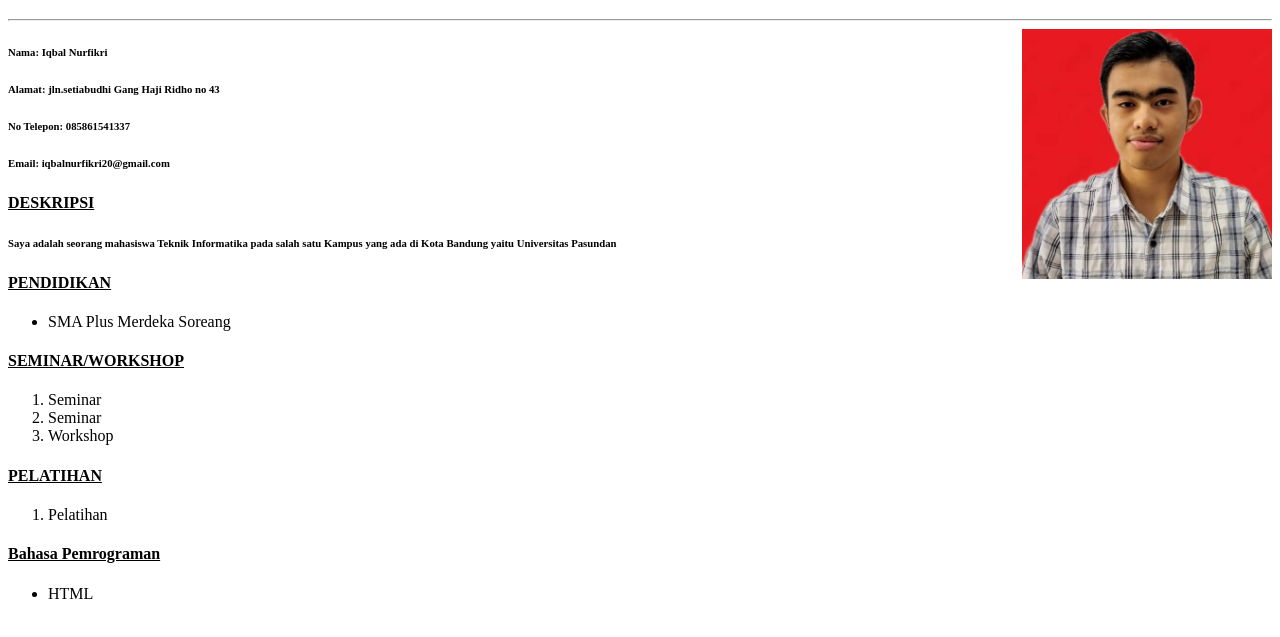
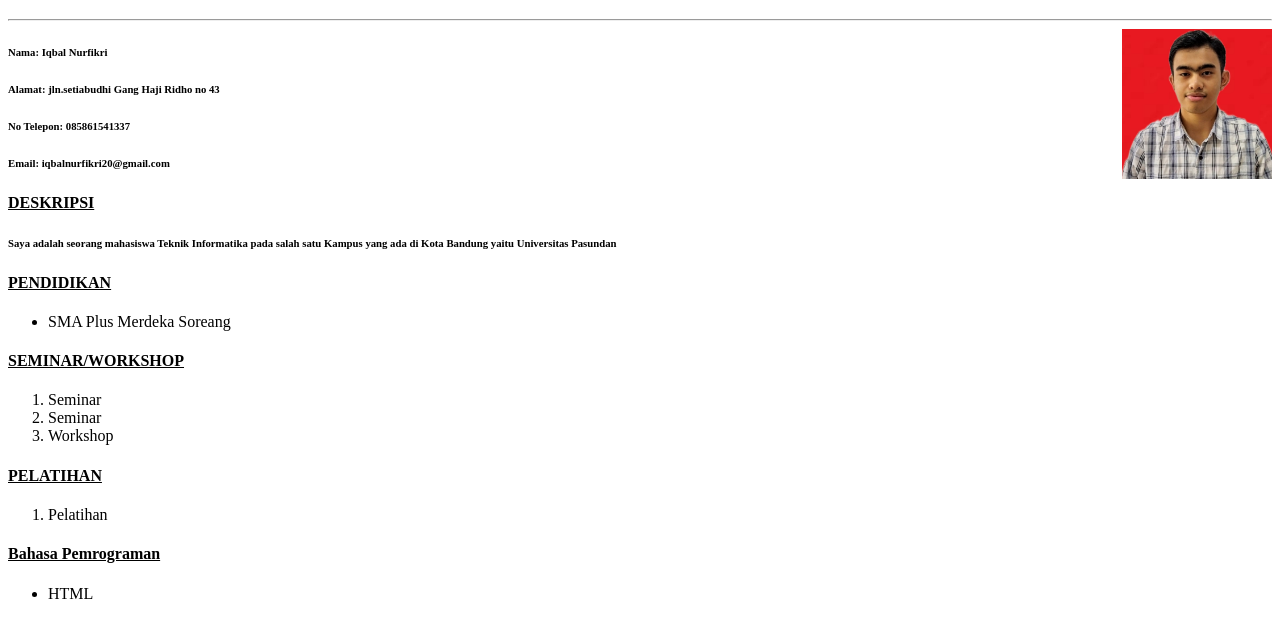
Before and after one commit to MangEakLur/itw2023_233040086, a plain HTML site: page latihan/latihan1/T1233040086.html in a window 1280 px wide. Shown: the part 61-698 px from the top of the page. Drawn offline with Linux system fonts and the light colour scheme.

Commit message:
Mengerjakan T1

```diff
--- a/latihan/latihan1/T1233040086.html
+++ b/latihan/latihan1/T1233040086.html
@@ -8,7 +8,7 @@
 <body>
     <h1 ALIGN="CENTER">CURICULUM VITAE</h1>
     <hr>
-    <img align="RIGHT" src="iqbalnurfikri.jpg" alt="iqbalnurfikri" height="250" width="250">
+    <img align="RIGHT" src="iqbalnurfikri.jpg" alt="iqbalnurfikri" height="150" width="150">
     <h6>Nama: Iqbal Nurfikri</h6>
     <h6>Alamat: jln.setiabudhi Gang Haji Ridho no 43</h6>
     <h6>No Telepon: 085861541337</h6>
```
